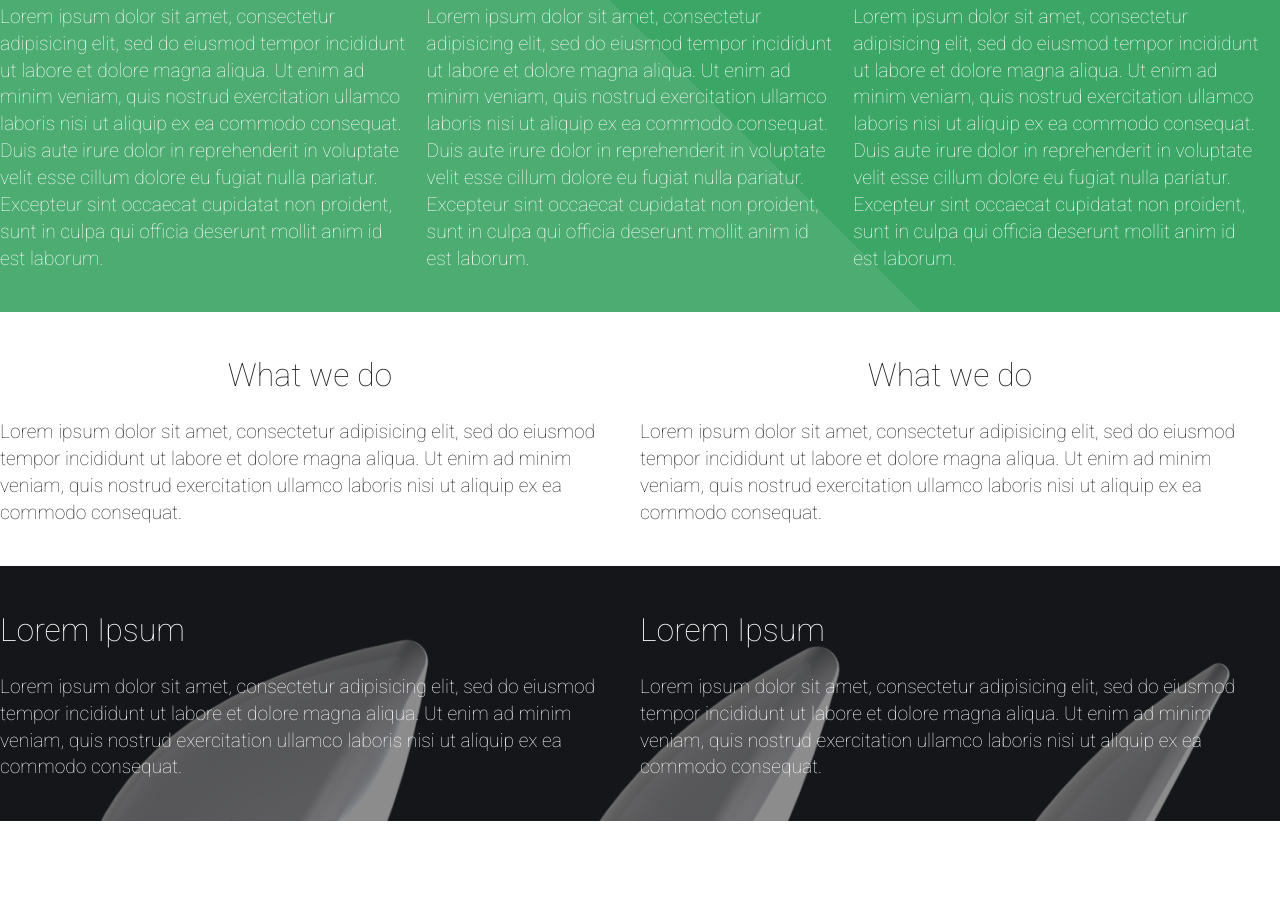
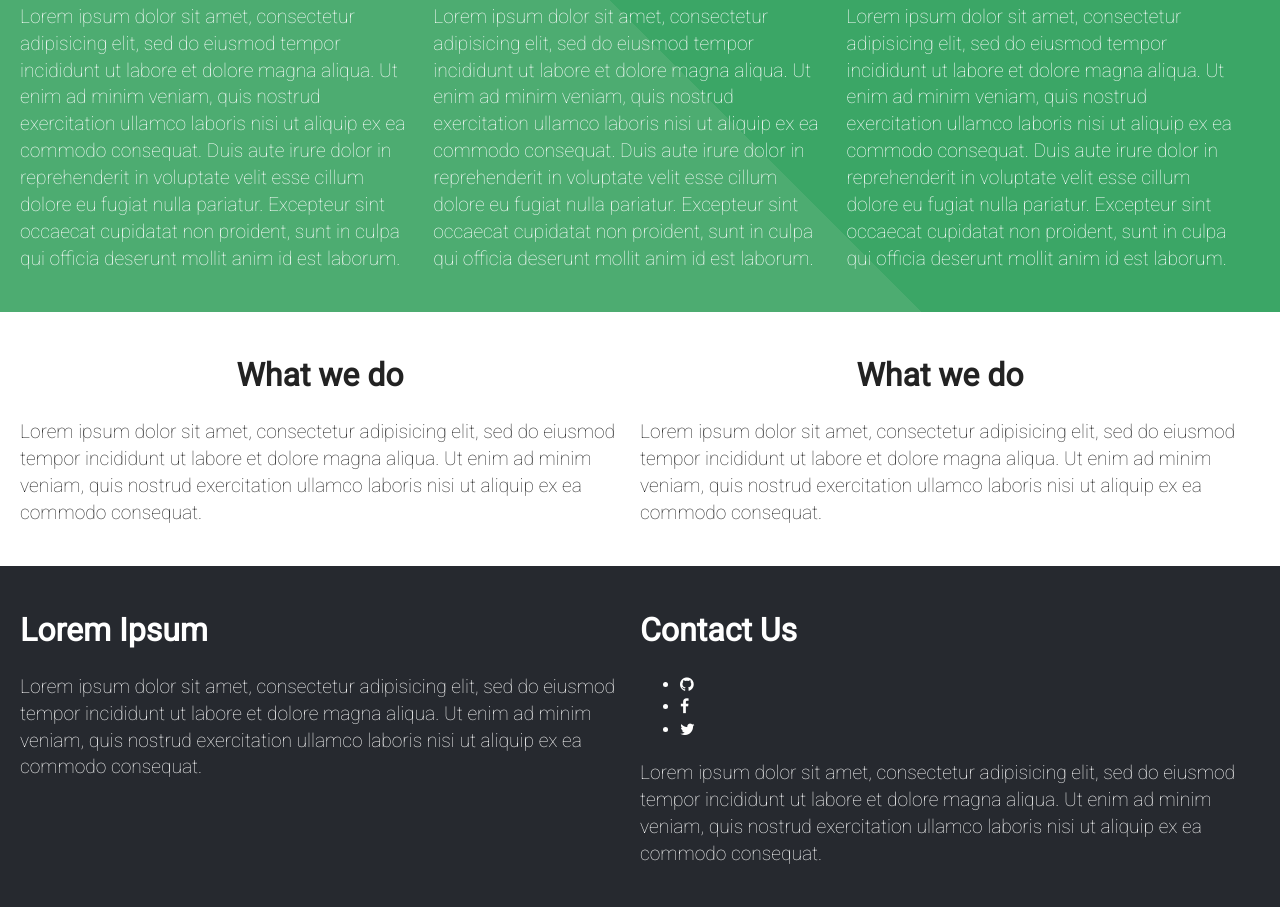
Before and after one commit to EricDupertuis/Ame-optics, a plain HTML site: page app/index.html in a window 1280 px wide. Shown: the part 1051-1958 px from the top of the page. Before the commit the page ends 1872 px from the top, so only its background shows below. Drawn offline with Linux system fonts and the light colour scheme.

Commit message:
footer change and grid-pad error

```diff
--- a/app/assets/sass/_grid.scss
+++ b/app/assets/sass/_grid.scss
@@ -35,7 +35,7 @@ body {
 }
 
 .grid-pad {
-    padding: 20px 0 20px 0;
+    padding: 20px;
 }
 
 .push-right {
--- a/app/assets/sass/_style.scss
+++ b/app/assets/sass/_style.scss
@@ -140,10 +140,5 @@ img {
 
 #footer {
   color: #fff;
-  background-image: url(../img/overlay.png),url(../img/bg2.png);
-  background-repeat: no-repeat;
-  background-size: cover;
-  background-position: 50% 0;
-  background-attachment: fixed;
   background-color: #26292f;
 }
--- a/app/assets/sass/main.scss
+++ b/app/assets/sass/main.scss
@@ -18,8 +18,6 @@
   margin: 0;
   padding: 0;
   border: 0;
-  font-size: 100%;
-  font: inherit;
   vertical-align: baseline;
 }
 
--- a/app/index.html
+++ b/app/index.html
@@ -105,7 +105,12 @@
                     consequat.</p>
             </div>
             <div class="col-1-2">
-                <h1>Lorem Ipsum</h1>
+                <h1>Contact Us</h1>
+                <ul class="socialList">
+                    <li><i class="fa fa-github"></i></li>
+                    <li><i class="fa fa-facebook"></i></li>
+                    <li><i class="fa fa-twitter"></i></li>
+                </ul>
                 <p>Lorem ipsum dolor sit amet, consectetur adipisicing elit, sed do eiusmod
                     tempor incididunt ut labore et dolore magna aliqua. Ut enim ad minim veniam,
                     quis nostrud exercitation ullamco laboris nisi ut aliquip ex ea commodo
```
Also changed, not shown: app/assets/css/main.css, 1 other file.
